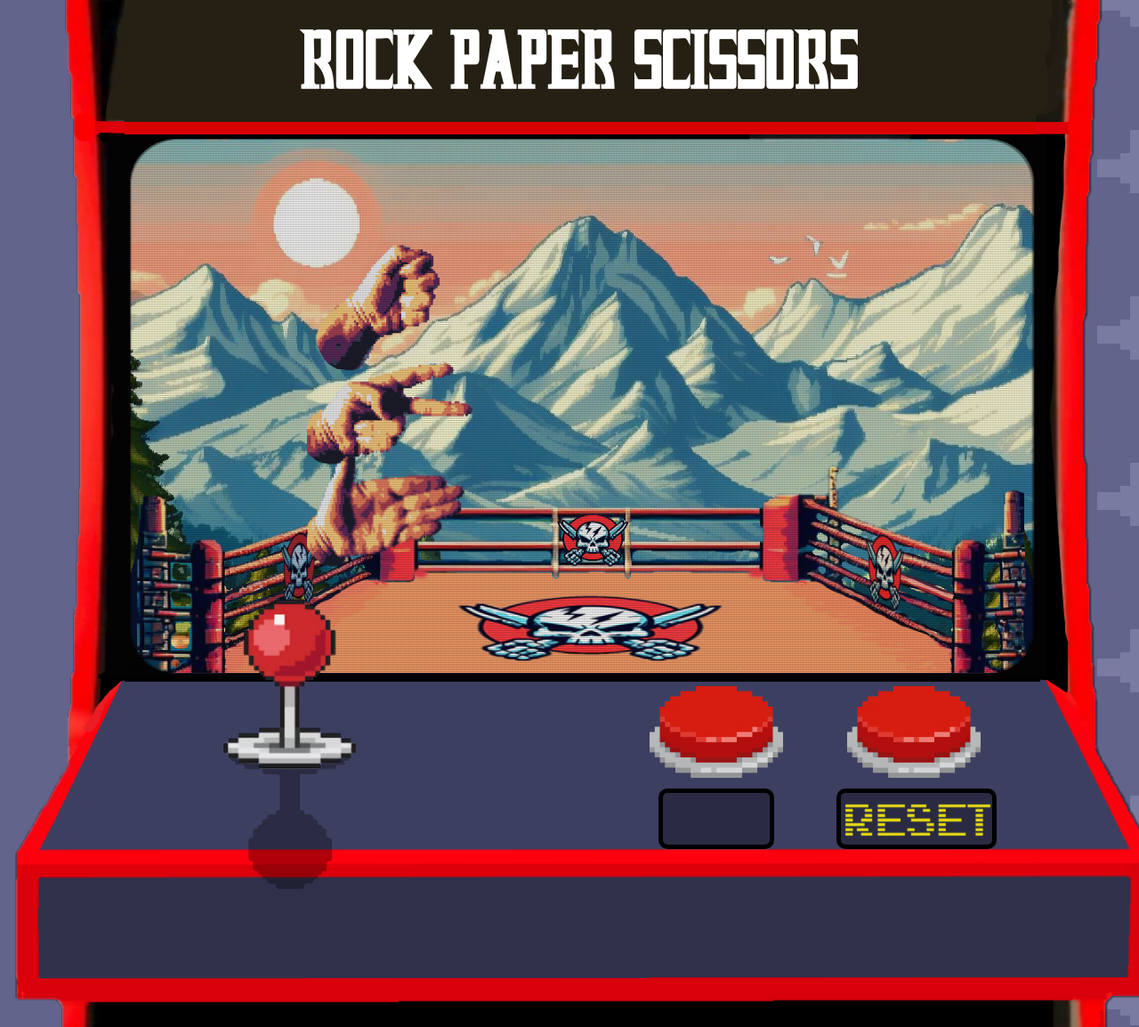
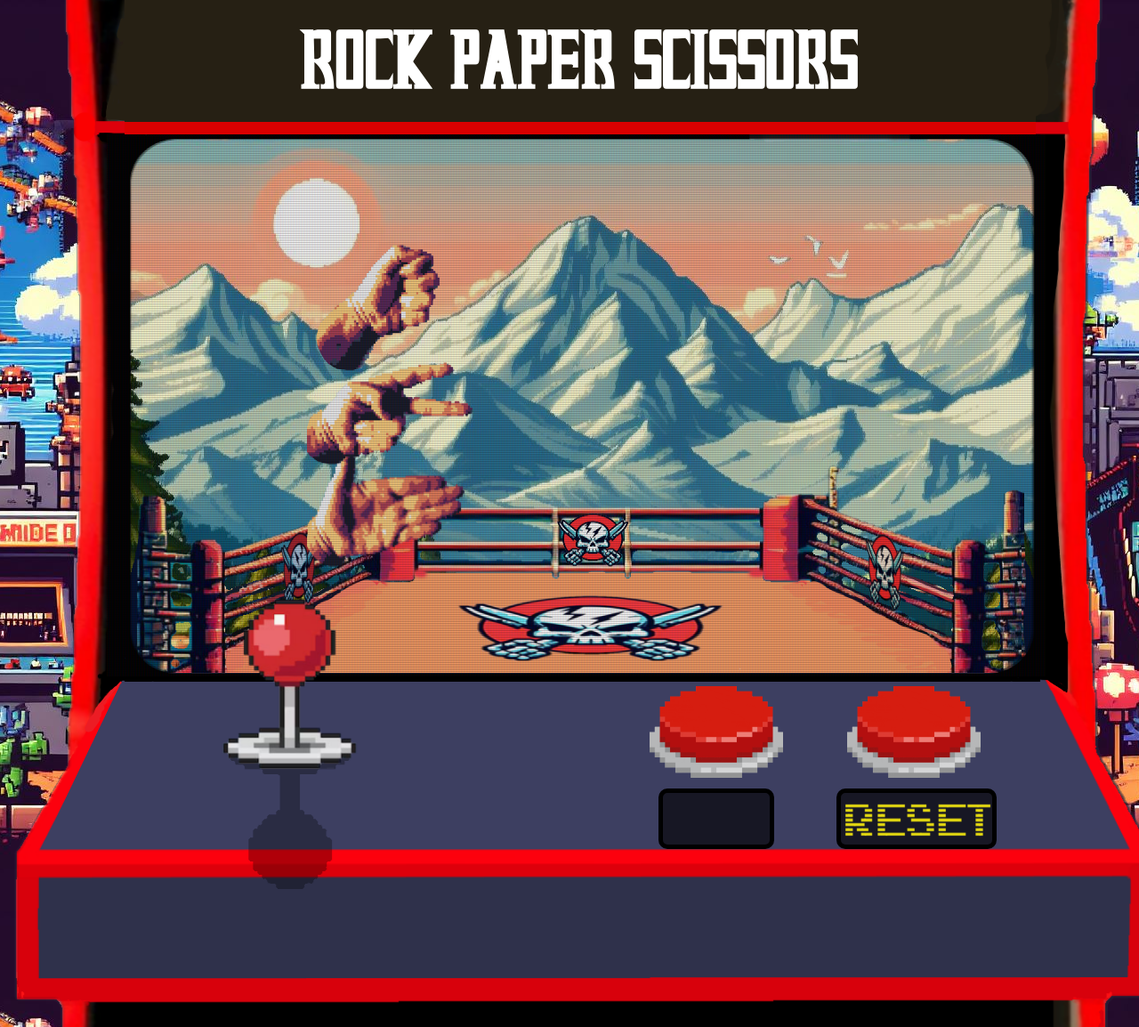
Before and after one commit to Luayasaadsson/sten-sax-pase, a plain HTML site: page index.html in a window 1280 px wide. Shown: the top 1154 px of the page at 89% size. Drawn offline with Linux system fonts and the light colour scheme; a web font is replaced by a local one.

Commit message:
bytte bakgrundsbild

```diff
--- a/styles.css
+++ b/styles.css
@@ -8,7 +8,8 @@
 
 
 html{
-    background-image: url(/images/controller_background.png);
+  /* background-image: url(/images/controller_background.png); */
+    background-image: url(/images/wallart.jpg);
     margin:auto;
     max-width: 1000px;
 }
@@ -171,7 +172,7 @@ footer{
   position: absolute;
   margin-left: 600px;
   top: 130px;
-  background-color: rgba(0, 0, 0, 0.315);
+  background-color: rgba(0, 0, 0, 0.629);
   height: 30%;
   width: 120px;
   border: 5px solid black;
@@ -215,7 +216,7 @@ footer{
   position: absolute;
   margin-left: 800px;
   top: 130px;
-  background-color: rgba(0, 0, 0, 0.315);
+  background-color: rgba(0, 0, 0, 0.629);
   height: 30%;
   width: 170px;
   border: 5px solid black;
```
Also changed, not shown: images/wallart.jpg (added).
